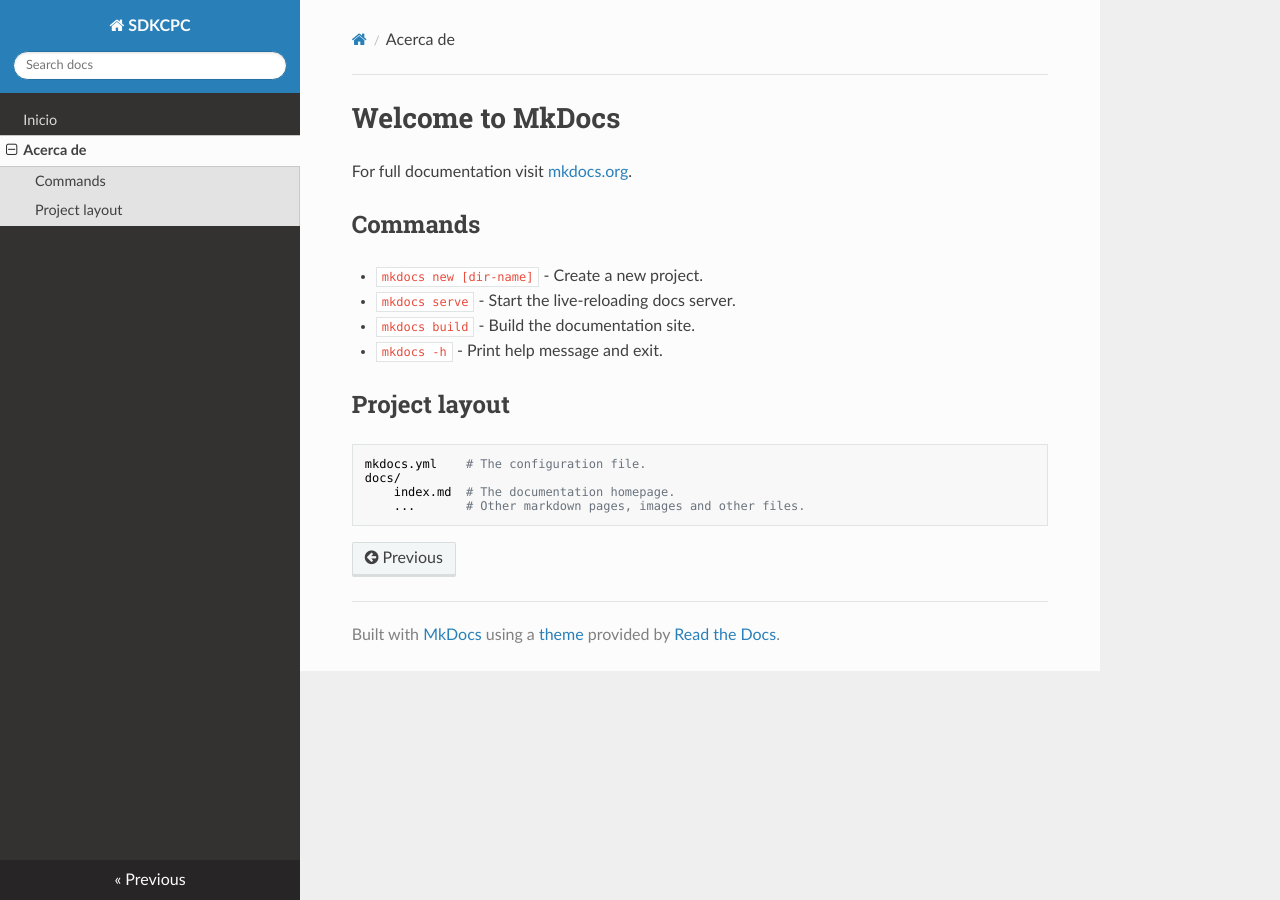
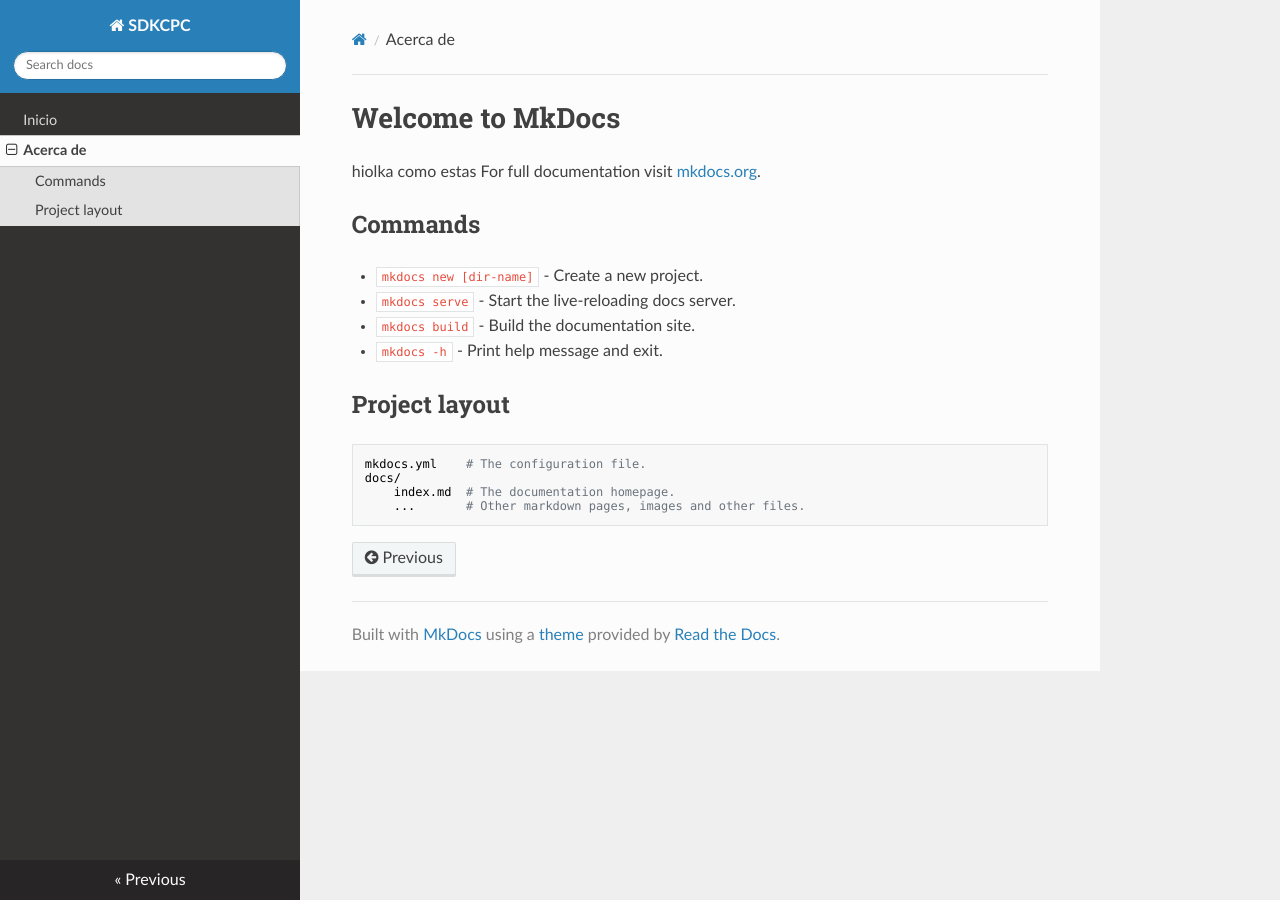
Before and after one commit to destroyer-dcf/sdkcpc, an MkDocs documentation site: the page built from docs/about.md, in a window 1280 px wide. Built offline with MkDocs 1.6.1, drawn with Linux system fonts in a browser that asks for light colours; nearby versions of some CDN libraries.

```diff
--- a/docs/about.md
+++ b/docs/about.md
@@ -1,5 +1,5 @@
 # Welcome to MkDocs
-
+hiolka como estas
 For full documentation visit [mkdocs.org](https://www.mkdocs.org).
 
 ## Commands
```
